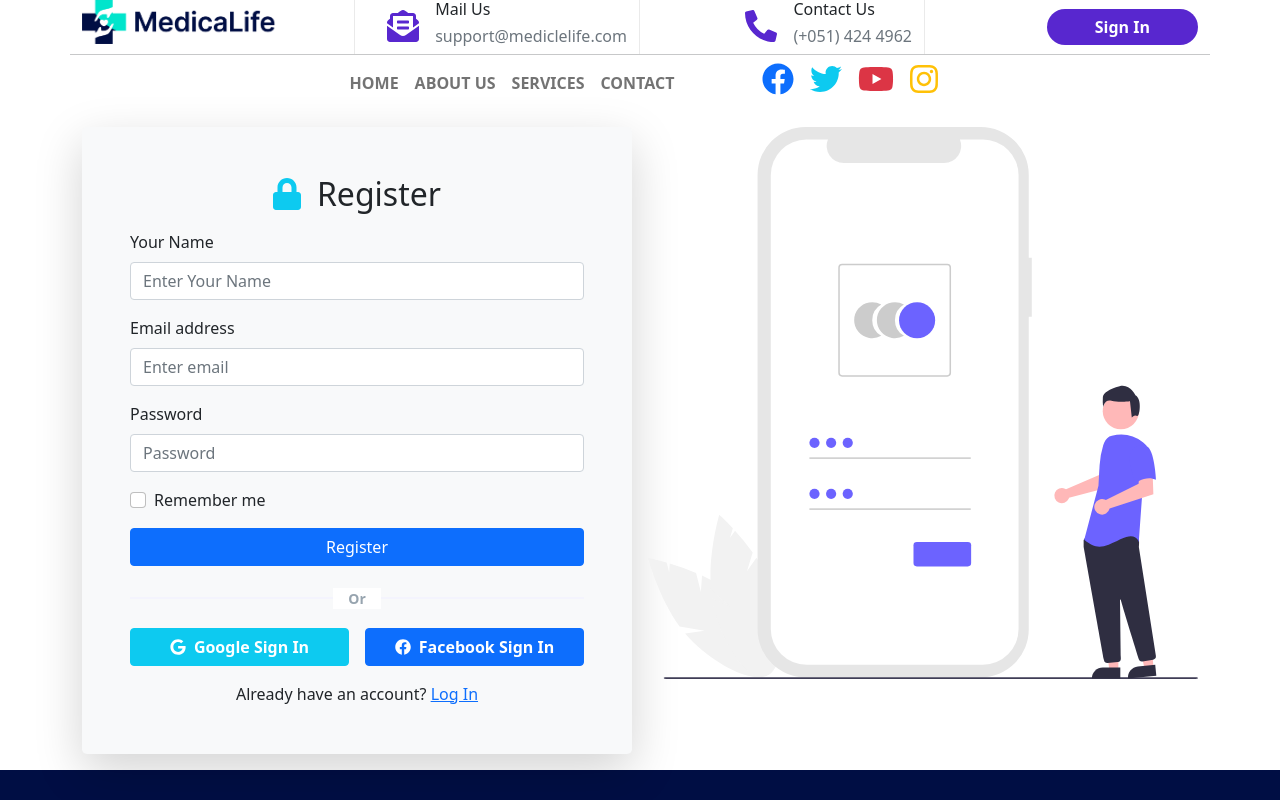
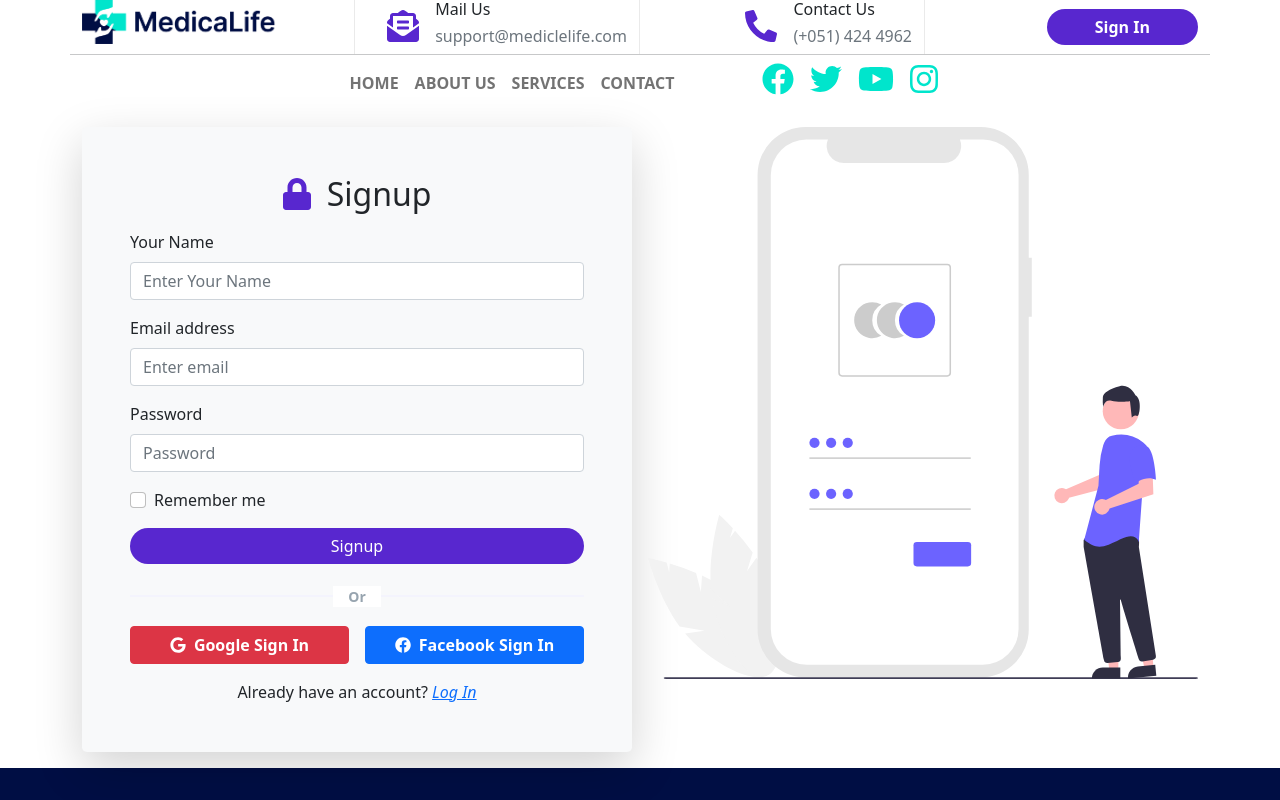
Before and after one commit to rubelsarker0/medical-life, a React (Create React App) app: page /signup in a window 1280 px wide. Shown: the top 800 px of the page. Built offline with nearby package versions, Linux system fonts and the light colour scheme.

Commit message:
added-page-not-found

```diff
--- a/src/components/NotFound/NotFound.js
+++ b/src/components/NotFound/NotFound.js
@@ -1,10 +1,25 @@
 import React from 'react';
-
+import { Container, Button } from 'react-bootstrap';
+import { useHistory } from 'react-router-dom';
+import notFoundImg from '../../assets/images/not-found-img.svg';
 const NotFound = () => {
+	const history = useHistory();
+	const handleGoBack = () => {
+		history.goBack();
+	};
 	return (
-		<div>
-			<h1>Not found</h1>
-		</div>
+		<Container>
+			<div className="text-center py-5 mt-4">
+				<img className="w-50" src={notFoundImg} alt="" />
+				<h1 className="regular-text-color">Page Not Found!</h1>
+				<Button
+					onClick={handleGoBack}
+					className="btn-login rounded-pill px-5 fw-bold 5 mt-3"
+				>
+					Go back
+				</Button>
+			</div>
+		</Container>
 	);
 };
 
--- a/src/components/Shared/Header/HeaderNav/HeaderNav.js
+++ b/src/components/Shared/Header/HeaderNav/HeaderNav.js
@@ -40,25 +40,25 @@ const HeaderNav = () => {
 							<div className="social-media">
 								<a href="">
 									<FontAwesomeIcon
-										className="fa-2x me-3 text-primary"
+										className="fa-2x me-3 footer-icon-color"
 										icon={faFacebook}
 									/>
 								</a>
 								<a href="">
 									<FontAwesomeIcon
-										className="fa-2x me-3 text-info"
+										className="fa-2x me-3 footer-icon-color"
 										icon={faTwitter}
 									/>
 								</a>
 								<a href="">
 									<FontAwesomeIcon
-										className="fa-2x me-3 text-danger"
+										className="fa-2x me-3 footer-icon-color"
 										icon={faYoutube}
 									/>
 								</a>
 								<a href="">
 									<FontAwesomeIcon
-										className="fa-2x text-warning"
+										className="fa-2x footer-icon-color"
 										icon={faInstagram}
 									/>
 								</a>
--- a/src/components/Shared/Header/TopHeader/TopHeader.js
+++ b/src/components/Shared/Header/TopHeader/TopHeader.js
@@ -58,7 +58,7 @@ const TopHeader = () => {
 			<Col className="d-none d-lg-block my-auto" lg={3}>
 				<div className="d-flex align-items- justify-content-end">
 					<Button
-						className=" btn-login rounded-pill px-5 fw-bold"
+						className="btn-login rounded-pill px-5 fw-bold"
 						onClick={handleSignInClick}
 					>
 						Sign In
--- a/src/components/SignIn/SignIn.js
+++ b/src/components/SignIn/SignIn.js
@@ -62,7 +62,10 @@ const SignIn = () => {
 								</Col>
 							</Row>
 							<div className="text-center mt-3">
-								Don't have an account? <Link to="/signup">SignUp</Link>
+								Don't have an account?{' '}
+								<Link to="/signup" className="fst-italic">
+									SignUp
+								</Link>
 							</div>
 						</div>
 					</Col>
--- a/src/components/SignUp/SignUp.js
+++ b/src/components/SignUp/SignUp.js
@@ -20,10 +20,10 @@ const SignUp = () => {
 						<div className="rounded rounded-3 shadow-lg bg-light p-5">
 							<h2 className="text-navy mb-3 text-center">
 								<FontAwesomeIcon
-									className="fa-1x text-info me-3"
+									className="fa-1x regular-text-color me-3"
 									icon={faLock}
 								/>
-								Register
+								Signup
 							</h2>
 							<Form>
 								<Form.Group className="mb-3" controlId="formName">
@@ -42,8 +42,8 @@ const SignUp = () => {
 								<Form.Group className="mb-3" controlId="formBasicCheckbox">
 									<Form.Check type="checkbox" label="Remember me" />
 								</Form.Group>
-								<Button className="w-100" variant="primary" type="submit">
-									Register
+								<Button className="btn-login rounded-pill w-100" type="submit">
+									Signup
 								</Button>
 							</Form>
 							<div className="divider text-center my-3 fs-5">
@@ -51,7 +51,7 @@ const SignUp = () => {
 							</div>
 							<Row lg={2} xs={1} className="g-3">
 								<Col>
-									<Button variant="info" className="w-100 text-white fw-bold">
+									<Button variant="danger" className="w-100 text-white fw-bold">
 										<FontAwesomeIcon
 											className="fa-1x text-white me-2"
 											icon={faGoogle}
@@ -69,8 +69,11 @@ const SignUp = () => {
 									</Button>
 								</Col>
 							</Row>
-							<div className="text-center mt-3">
-								Already have an account? <Link to="/signin">Log In</Link>
+							<div className="text-center  mt-3">
+								Already have an account?{' '}
+								<Link to="/signin" className="fst-italic">
+									Log In
+								</Link>
 							</div>
 						</div>
 					</Col>
```
Also changed, not shown: src/assets/images/not-found-img.svg (added).
